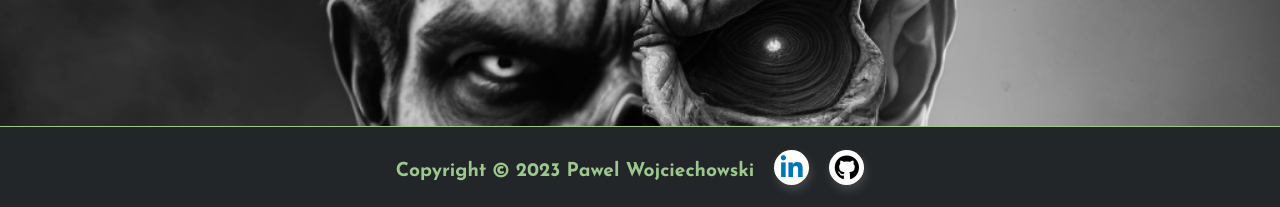
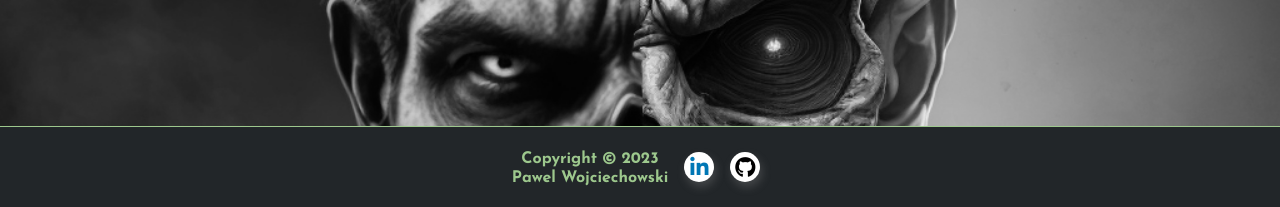
Before and after one commit to Aaxtrox/tic-tac-toe, a plain HTML site: page index.html in a window 1280 px wide. Shown: the part 593-800 px from the top of the page. Drawn offline with Linux system fonts and the light colour scheme; a web font is replaced by a local one.

Commit message:
footer: margins fix

```diff
--- a/css/styles.css
+++ b/css/styles.css
@@ -145,12 +145,12 @@ main {
 
 /* footer */
 footer > div:first-of-type {
-    font-size: 1.2rem;
+    font-size: 1rem;
+    text-align: center;
+    vertical-align: middle;
+    margin: 0.2rem 0.5rem 0 0;
     font-family: 'Josefin Sans', sans-serif;
     color: #9DC88D;
-    margin-right: 20px;
-    line-height: 37px;
-    padding-top: 8px;
 }
 
 
@@ -162,18 +162,17 @@ footer {
     display: flex;
     align-items: center;
     justify-content: center;
-    flex-direction: row;
     height: 10vh;
 }
 .icon {
-    width: 35px;
-    height: 35px;
+    width: 1.875rem;
+    height: 1.875rem;
+    margin: 0 0.5rem;
     border-radius: 50px;
     background: #fff;
-    margin-right: 20px;
     text-align: center;
-    font-size: 25px;
-    line-height: 37px;
+    font-size: 1.3rem;
+    line-height: 2rem;
     font-family: sans-serif;
     overflow: hidden;
     box-shadow: 2px 5px 10px rgba(150, 150, 150, .3);
@@ -212,9 +211,6 @@ a {
     html {
         font-size: 80%;
     }
-    footer > div:first-of-type {
-        font-size: 1.6rem;
-    }
 }
 
 @media screen and (max-height: 550px) {
--- a/index.html
+++ b/index.html
@@ -27,7 +27,7 @@
     </main>
     <!-- footer -->
     <footer>
-        <div class="Copyright">Copyright © <span id="year"></span> Pawel Wojciechowski</div>
+        <div class="Copyright">Copyright © <span id="year"></span> </br>Pawel Wojciechowski</div>
         <div>
             <div class="icon lnk">
                 <a href="https://www.linkedin.com/in/pawel-wojciechowski-908996260/">
```
